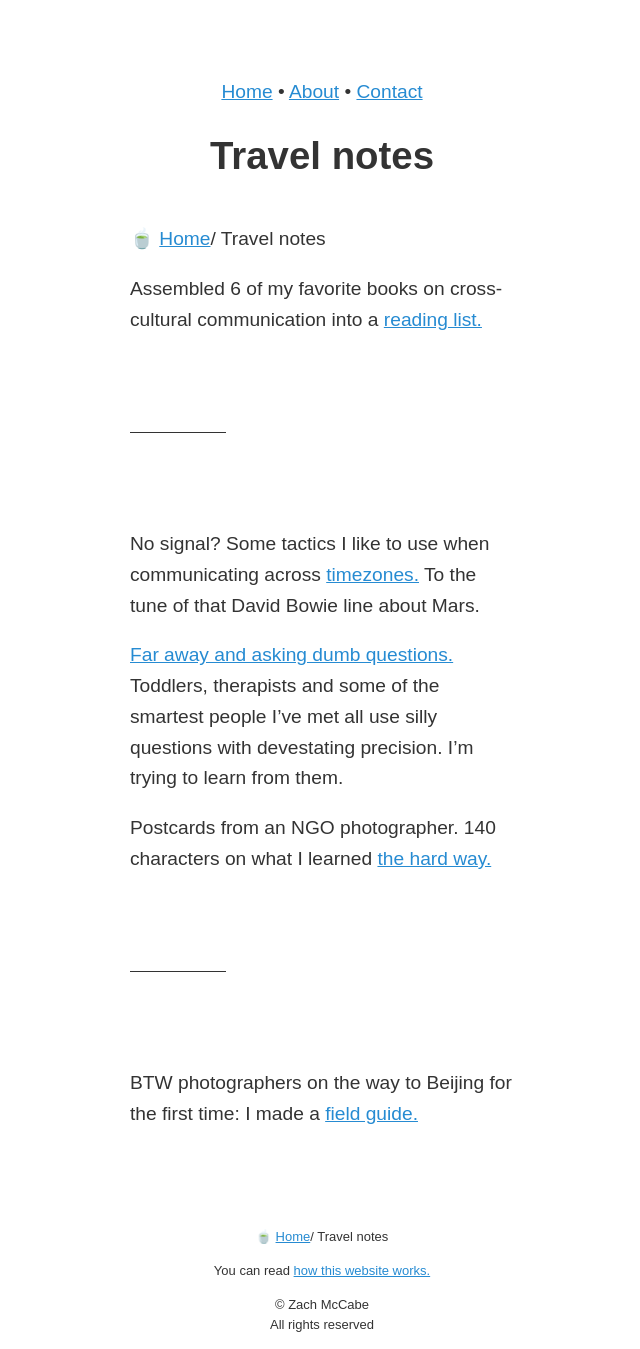
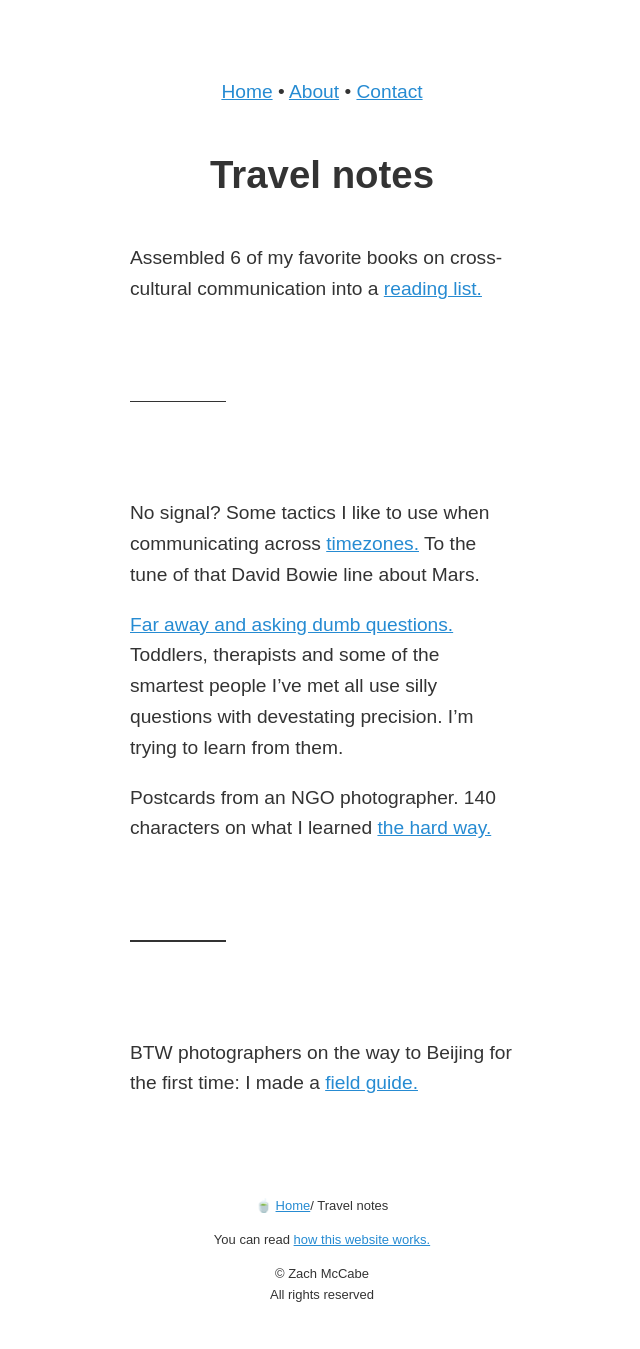
Before and after one commit to zachmccabe/zachmccabe.github.io, a Jekyll site: the page built from _travel/travel.md, in a window 1280 px wide. Shown: the whole page, without its empty margins (318-958 px from the left). Built offline with Jekyll 4.4.1, drawn with Linux system fonts in a browser that asks for light colours; after the commit the page ends 1318 px from its top, so only the background shows below that.

Commit message:
Update test.html

```diff
--- a/_layouts/test.html
+++ b/_layouts/test.html
@@ -14,13 +14,11 @@
 </head>
 <body>
 <div class="xwrap">
-<!-- moving site nav into header for now -->
+{%- include site_nav.html -%}
 <header>
-{%- include site_nav.html -%}
 <h1 id="{{ page.title }}">{{ page.title }}</h1>
 </header>
 <main class="xnest20">
-{%- if page.collection -%}<p><nav>{%- include emoji_collection_switch.html -%}&nbsp;{%- include breadcrumbs.html -%}</nav></p>{%- endif -%}
 {%- if page.lede == "print" -%}<p>{%- include print_update.html -%} • {{ page.description }}</p>{%- endif -%}
 {{ content }}
 </main>
```
